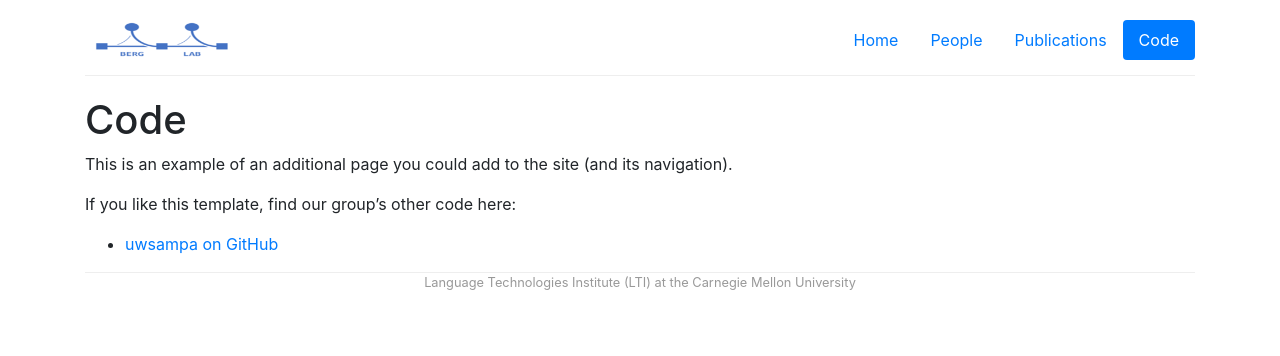
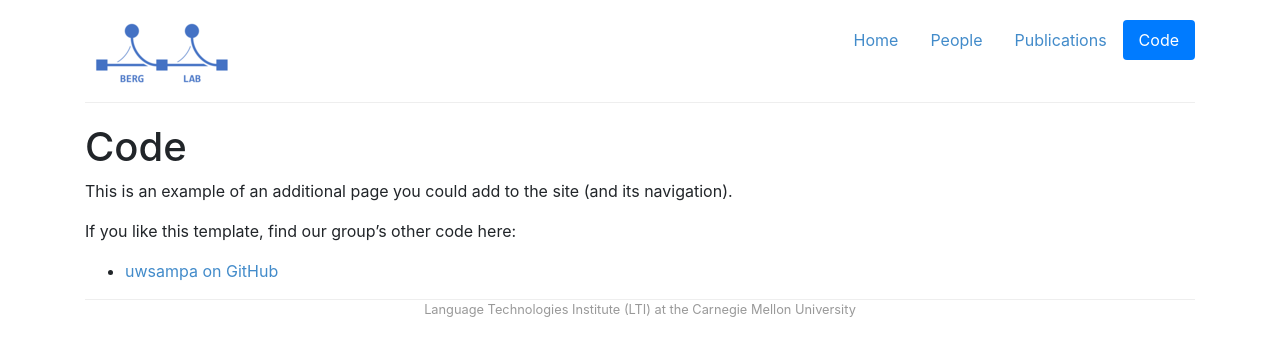
Before and after one commit to icebergnlp/icebergnlp.github.io, a Jekyll site: the page built from code.md, in a window 1280 px wide. Shown: the top 356 px of the page. Built offline with Jekyll 4.4.1, drawn with Linux system fonts in a browser that asks for light colours.

Commit message:
fixing logo shrink. link color change.

```diff
--- a/css/group.scss
+++ b/css/group.scss
@@ -3,6 +3,7 @@
 
 $gray: #999;
 $light-gray: #EEE;
+$link-color: #428bca;
 
 /* Space out content a bit */
 body {
@@ -31,6 +32,11 @@ body {
 .fa {
     color: $gray;
 }
+
+a {
+  color: $link-color;
+  }
+
 a > .fa {
     // make sure that font-awesome icons are underlined in links
     display: inline;
@@ -54,7 +60,7 @@ a > .fa {
 /* Group logo */
 #logo {
     width: 154px;
-    height: 35px;
+    height: 62px;
     margin: 2px 0 8px 0;
 }
 
```
